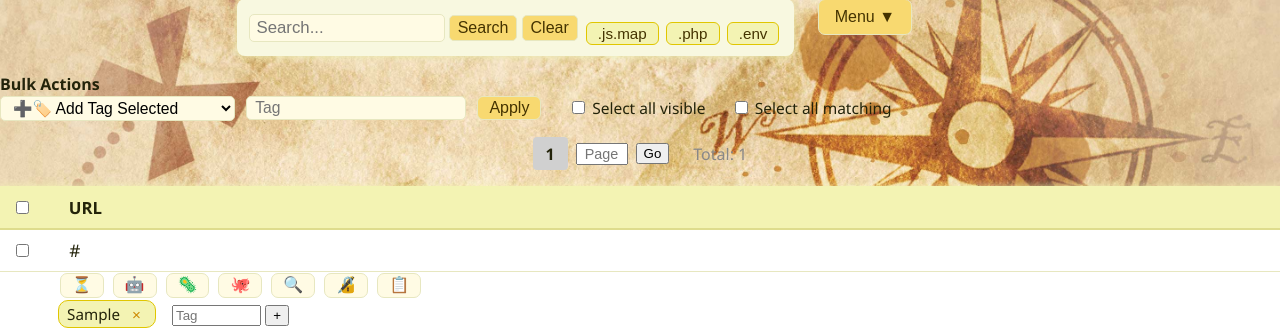
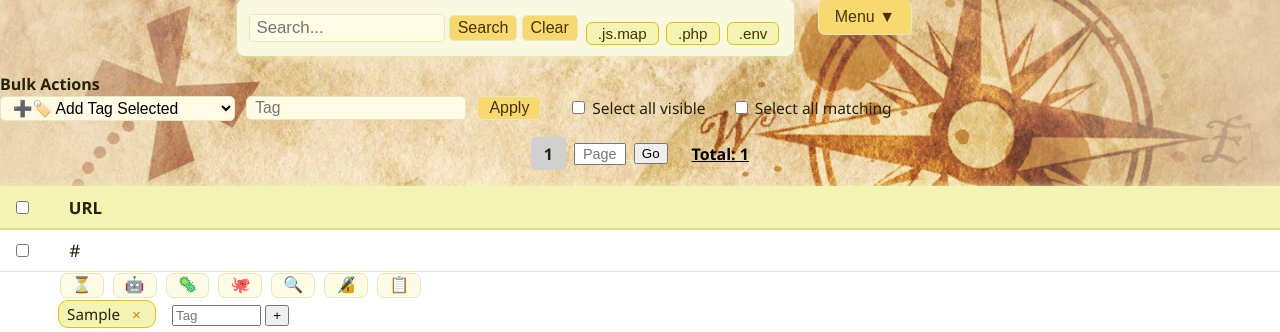
Before and after one commit to thesavant42/retrorecon, a Flask app: page / in a window 1280 px wide. Shown: the part 145-477 px from the top of the page. Run offline with Flask 3, Linux system fonts and the light colour scheme; tables that the repository leaves empty hold one stand-in row (values such as "Sample post").

Commit message:
style: improve total count readability

```diff
--- a/static/wabax.css
+++ b/static/wabax.css
@@ -319,6 +319,14 @@ a:hover {
   text-align: center;
 }
 
+/* Style for the total results count */
+.total-count {
+  margin-left: 1em;
+  color: #000;
+  font-weight: bold;
+  text-decoration: underline;
+}
+
 /* Footer text style */
 .footer {
   margin-top: 2em;
--- a/templates/index.html
+++ b/templates/index.html
@@ -126,7 +126,7 @@
         <input type="text" name="page" size="2" placeholder="Page" />
         <button type="submit">Go</button>
       </form>
-      <span style="margin-left:1em; color:#888;">Total: {{ total_count }}</span>
+      <span class="total-count">Total: {{ total_count }}</span>
     </div>
 
     <!-- Data table -->
```
